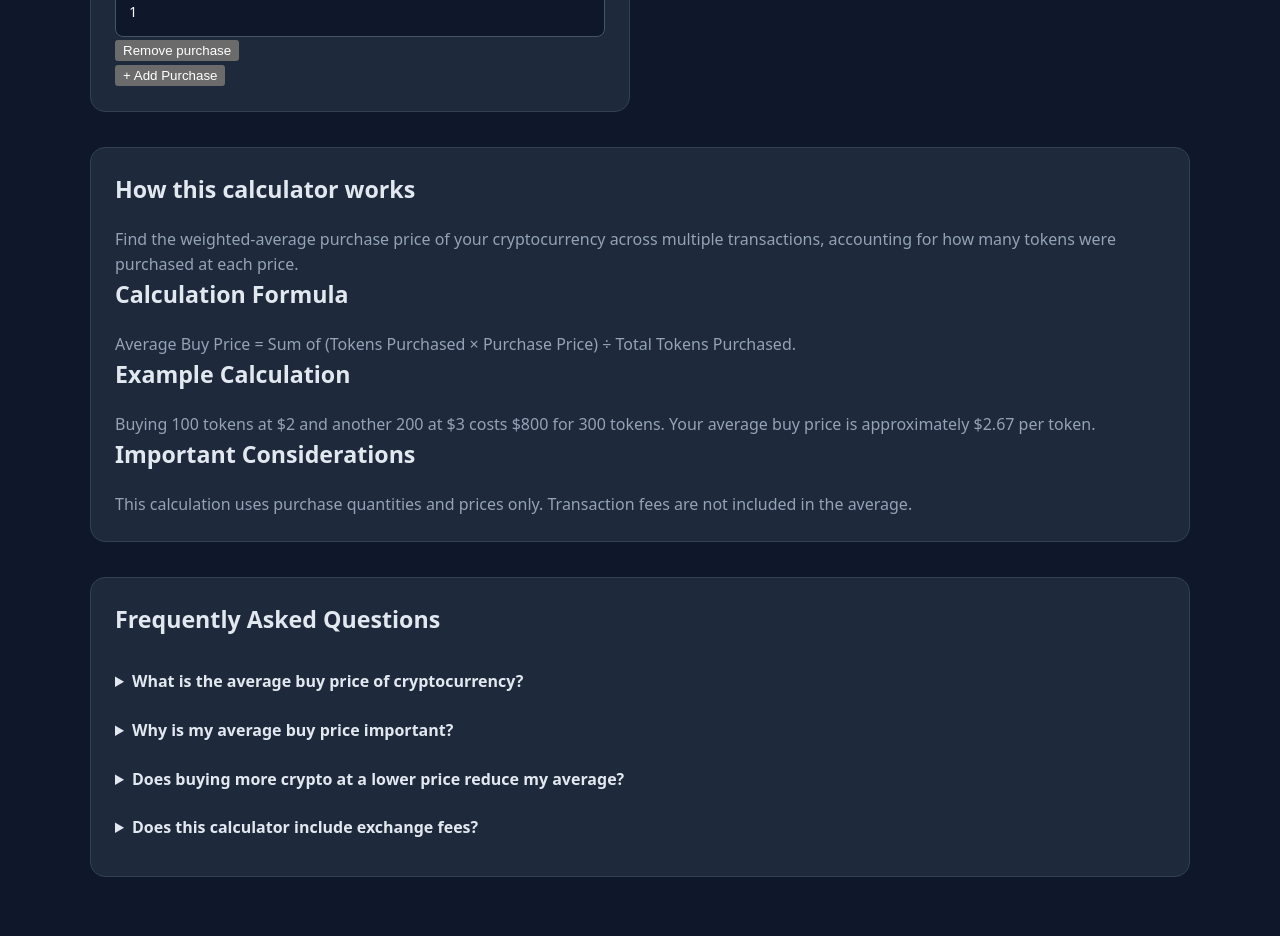
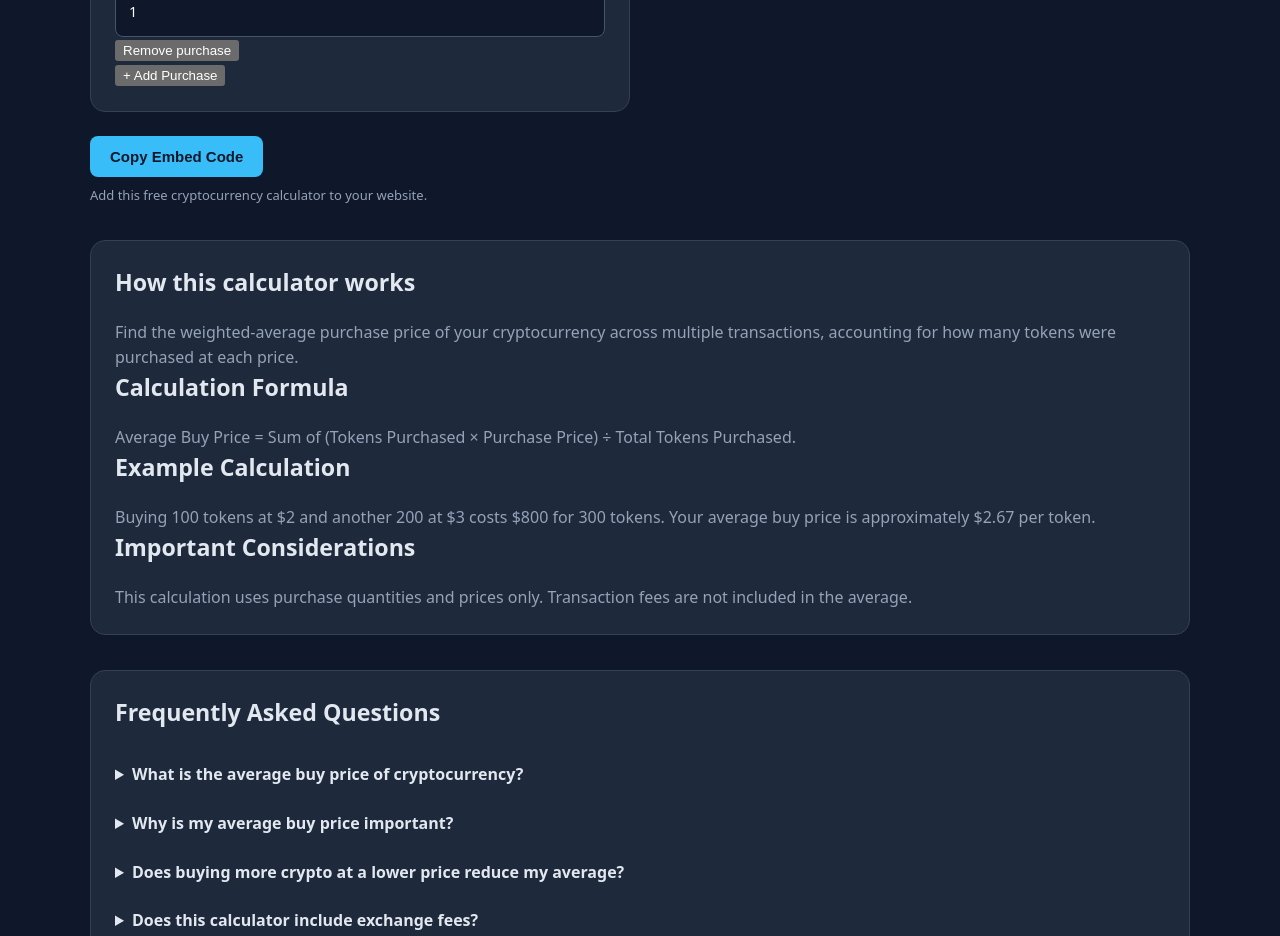
Before and after one commit to rlkuhn101-tech/cryptocalcgrid-nextjs, a Next.js app: page /calculators/crypto-average-buy-price-calculator in a window 1280 px wide. Shown: the part 1180-2116 px from the top of the page. Built offline with nearby package versions, Linux system fonts and the light colour scheme.

Commit message:
Add Copy Embed Code button to all crypto calculators

```diff
--- a/app/calculators/[slug]/page.tsx
+++ b/app/calculators/[slug]/page.tsx
@@ -3,6 +3,7 @@ import type { Metadata } from 'next';
 import { notFound } from 'next/navigation';
 import Link from 'next/link';
 import Calculator from '../../../components/Calculator';
+import EmbedCodeButton from '../../../components/EmbedCodeButton';
 import { tools, type ToolSlug } from '../../../lib/calculators';
 import { calculatorContent } from '../../../lib/calculatorContent';
 import { calculatorFAQs } from '../../../lib/calculatorFAQs';
@@ -49,7 +50,7 @@ export default async function CalculatorPage({ params }: Props) {
       <p className="subhead">{tool.description}</p>
 
       <Calculator slug={slug as ToolSlug} />
-
+<EmbedCodeButton slug={slug} />
       {content && (
         <section className="info">
           <h2>How this calculator works</h2>
```
